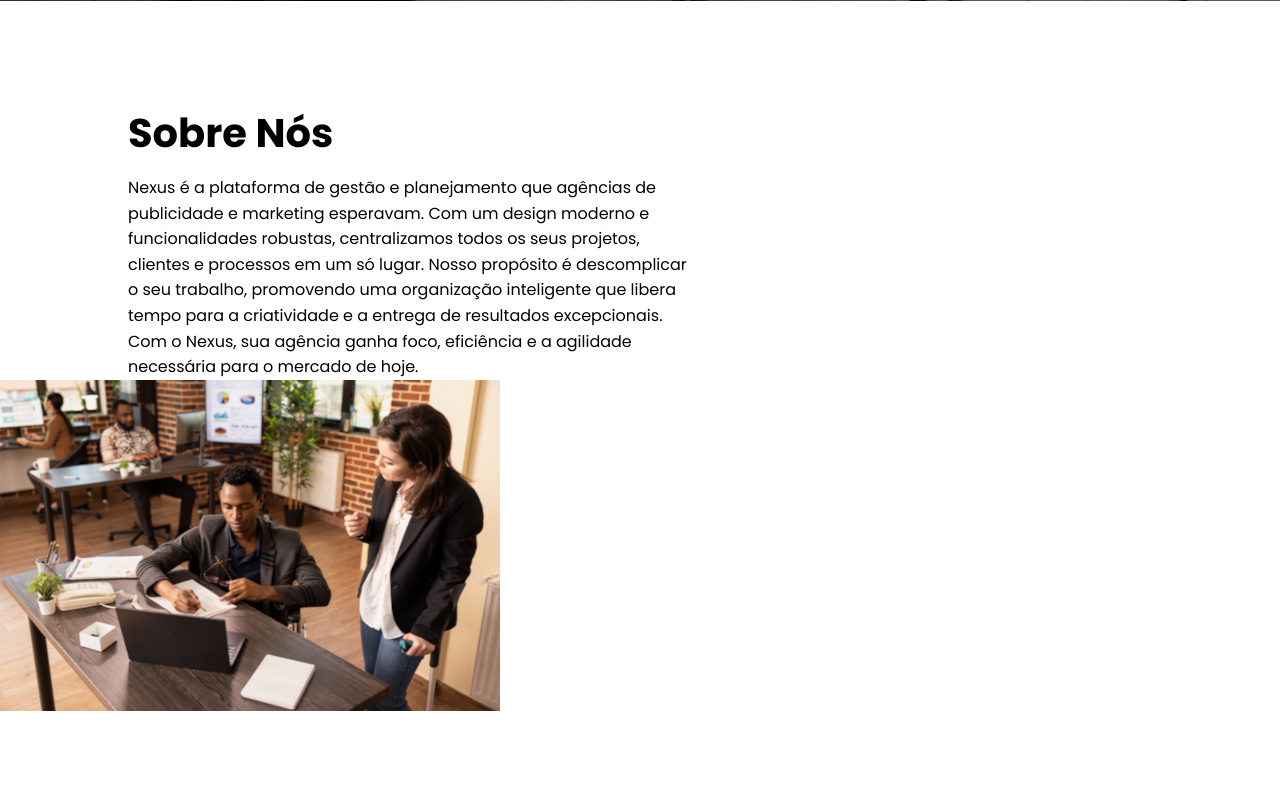
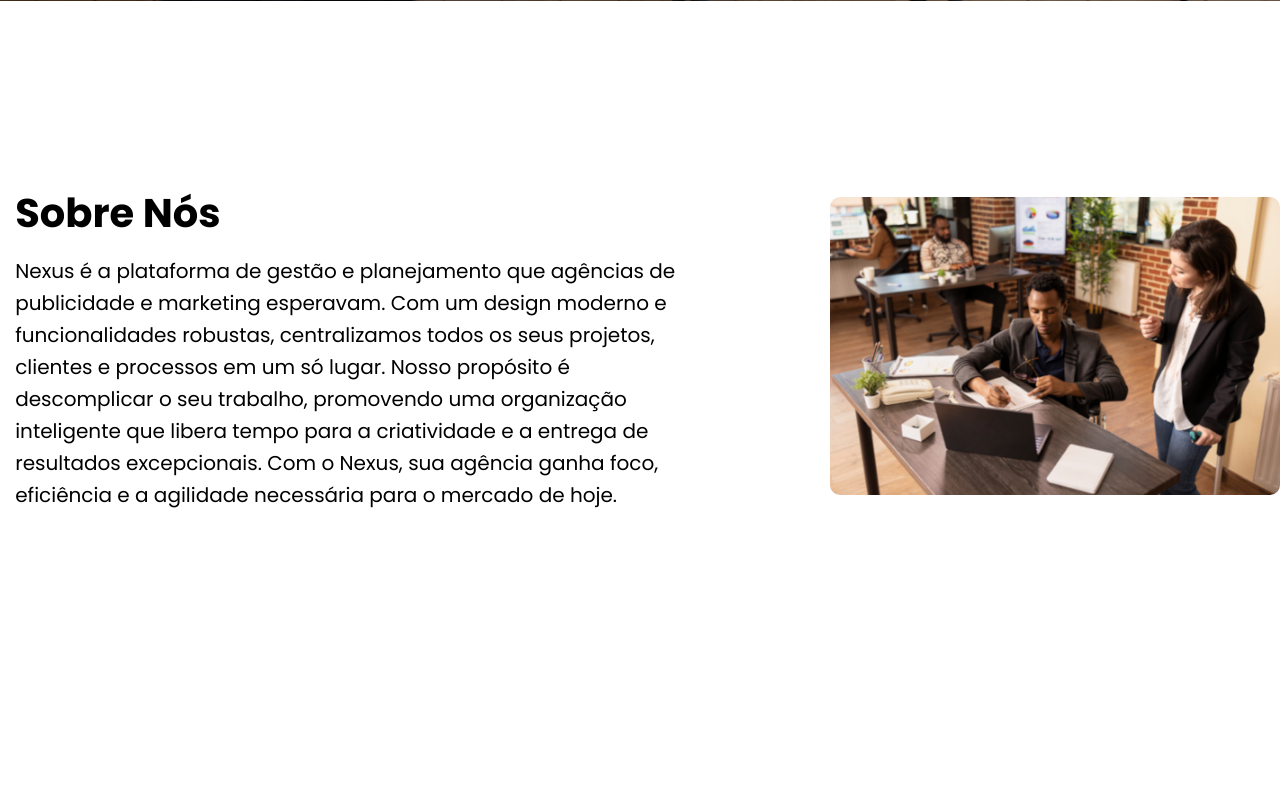
Before and after one commit to Pedrinho-886/sistema_publicidade, a PHP site: page / in a window 1280 px wide. Shown: the part 799-1600 px from the top of the page. Run offline with PHP 8.4, Linux system fonts and the light colour scheme.

Commit message:
continuação tela de apresentação da plataforma

```diff
--- a/Desenvolvimento/index.html
+++ b/Desenvolvimento/index.html
@@ -50,12 +50,15 @@
     </header>
 
     <main>
+        <section class="pai-sobre">
         <section class="Sobre">
            <h2>Sobre Nós</h2>
            <p>Nexus é a plataforma de gestão e planejamento que agências de publicidade e marketing esperavam. Com um design moderno e funcionalidades robustas, centralizamos todos os seus projetos, clientes e processos em um só lugar. Nosso propósito é descomplicar o seu trabalho, promovendo uma organização inteligente que libera tempo para a criatividade e a entrega de resultados excepcionais. Com o Nexus, sua agência ganha foco, eficiência e a agilidade necessária para o mercado de hoje.</p>
+
         </section>
 
-        <img src="diversos-colegas-discutem-ideias-de-estrategia.jpg" alt="imagem de pessoas trabalhando">
+            <div class="imagem-sobre"><img src="diversos-colegas-discutem-ideias-de-estrategia.jpg" alt="imagem de pessoas trabalhando"></div>
+        </section>
         </main>
 
 </body>
--- a/Desenvolvimento/style.css
+++ b/Desenvolvimento/style.css
@@ -174,16 +174,25 @@ main {
     padding-top: 50px;
     min-height: 100vh;
     background-color: #ffffff;
-    text-align:;
     color: #000;
+}
+
+.pai-sobre{
+    display: grid;
+    grid-template-columns: 1fr minmax(300px, 450px);
+    gap: 40px;
+    max-width: 1300px;
+    margin: auto;
+    align-items: center;
+    padding-top: 130px;
+    gap: 70px;
 }
 
 .Sobre{
     text-align: left;
-    padding-left: 10%;
-    padding-top: 50px;
+    padding-left: 2%;
     width: 700px;
-    height: 50%;
+    max-width: none;
 
     h2{
         font-size: 40px;
@@ -191,7 +200,24 @@ main {
 
     p{
         padding-top: 10px;
+        font-size: 20px;
     }
+}
+
+
+.imagem-sobre{
+    max-width: 469px;
+    flex-shrink: 0;
+    display: flex;
+    justify-content: center;
+    align-items: center;
+
+        img{
+            max-width: 100%;
+            height: auto;
+            border-radius: 10px;
+            align-items: center;
+        }
 }
 
 /* -------------------- RESPONSIVIDADE -------------------- */
```
